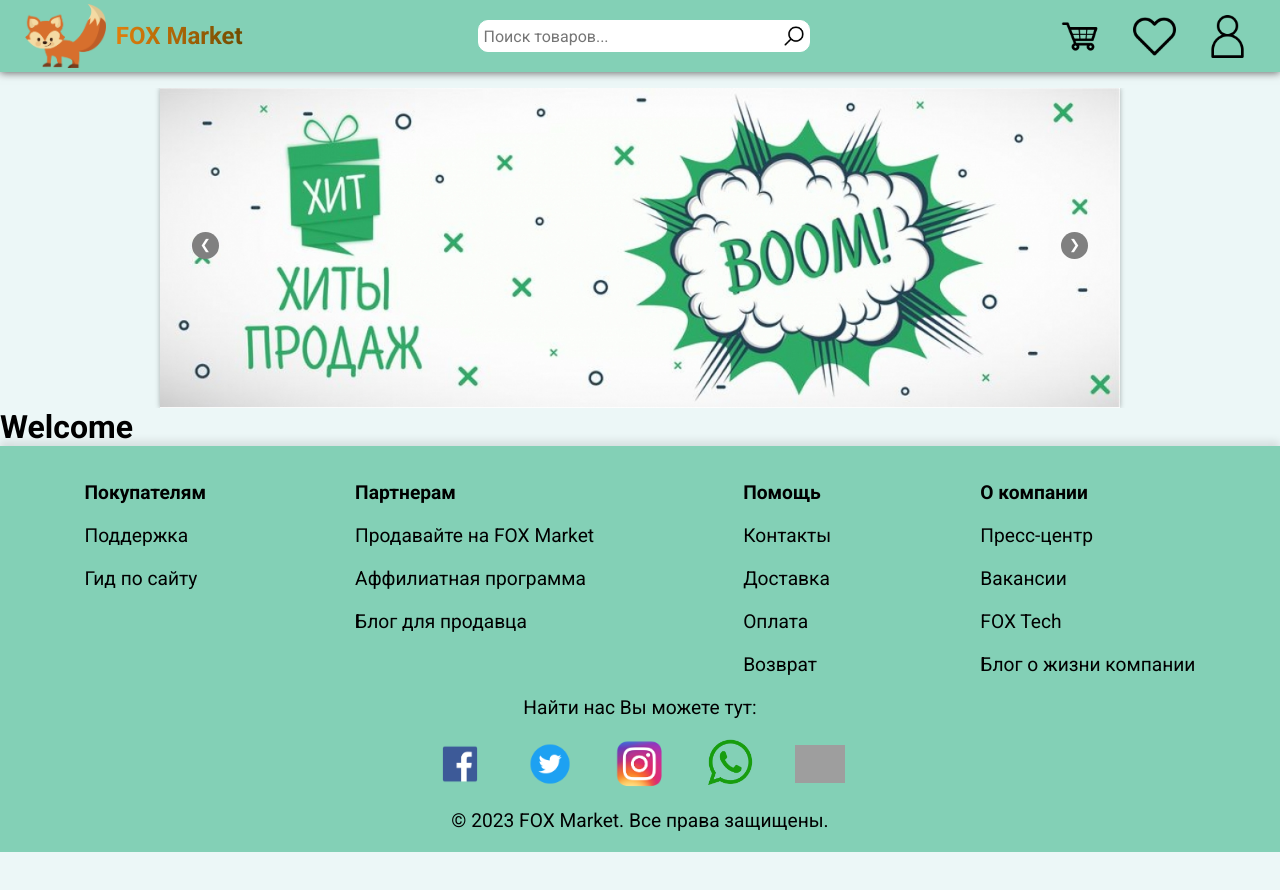
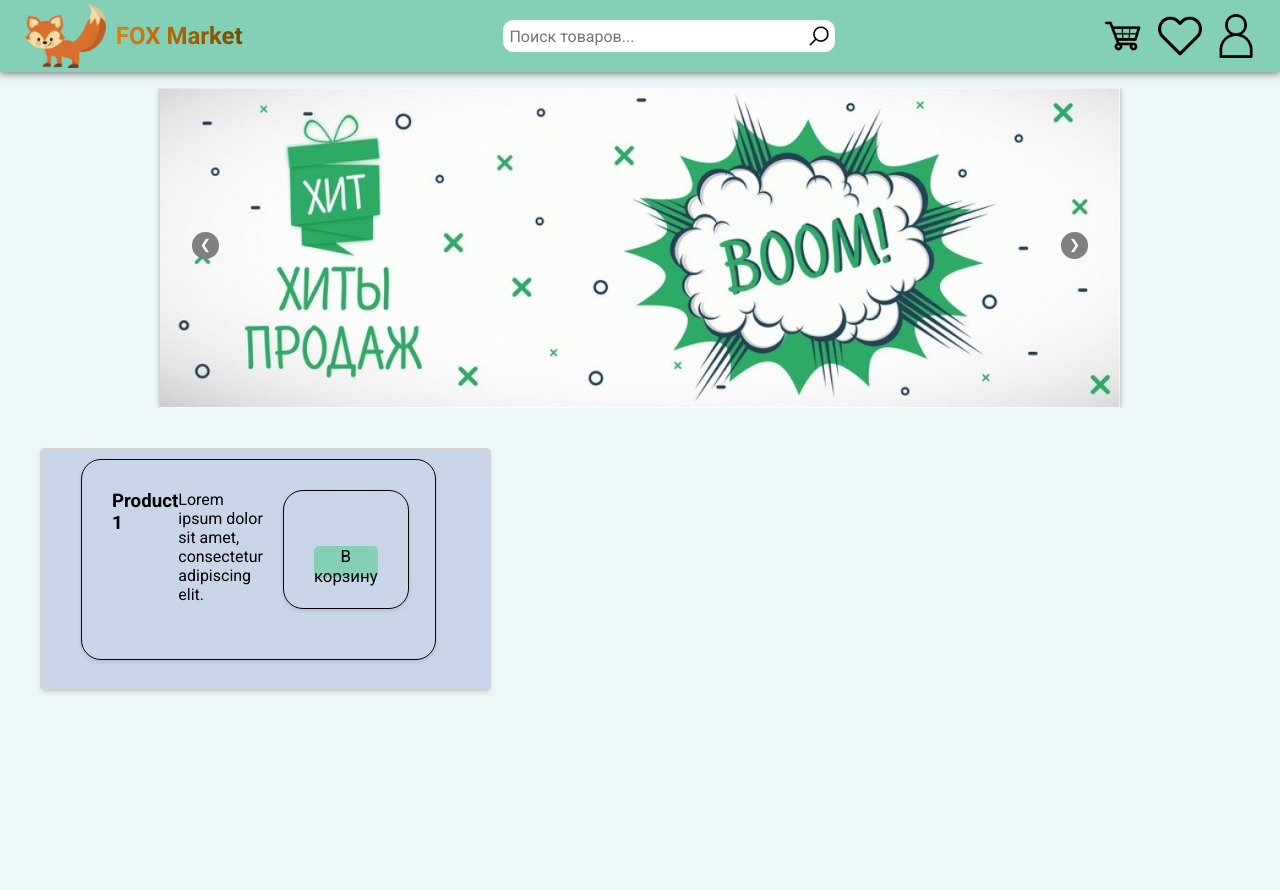
Before and after one commit to Nikoner/react-market, a React (Vite) app: page / in a window 1280 px wide. Shown: the top 890 px of the page. Before the commit the page ends 852 px from the top, so only its background shows below. Built offline with nearby package versions, Linux system fonts and the light colour scheme; grey boxes are pictures that could not be loaded.

Commit message:
edited icons in header

```diff
--- a/src/components/Footer/index.tsx
+++ b/src/components/Footer/index.tsx
@@ -43,7 +43,7 @@
     </div>
     <SocialMedia />
     <div>
-      <p>© 2023 FOX Market. Все права защищены.</p>
+      <p className="footer-copyright">© 2023 FOX Market. Все права защищены.</p>
     </div>
     </footer>
   )
--- a/src/components/Footer/style.css
+++ b/src/components/Footer/style.css
@@ -1,11 +1,3 @@
-:root {
-  --header-color: rgb(131, 208, 182);
-  --card_product-color: rgb(200, 214, 232);
-  --button_hover-color: rgb(147, 196, 180);
-  --background_hover-color: #e6e6e6;
-  --background-muter-index: 999;
-}
-
 .footer {
   text-align: center;
   padding: 10px;
@@ -16,7 +8,7 @@
   flex-direction: column;
 }
 
-.footer p {
+.footer-copyright {
   padding: 10px;
   font-size: 120%;
 }
--- a/src/components/Header/style.css
+++ b/src/components/Header/style.css
@@ -7,7 +7,7 @@
   background-color: var(--header-color);
   box-shadow: 0px 1px 8px rgb(106, 106, 106);
   height: 9vh;
-  overflow: hidden;
+  /* overflow: hidden; */
   margin-bottom: 1em;
   position: sticky;
   top: 0;
--- a/src/components/NavBar/index.tsx
+++ b/src/components/NavBar/index.tsx
@@ -9,9 +9,27 @@
   return (
     <nav className="navigation-icons">
       <ul className="icons-container">
-        <li><Link to="/basket" className="icons-designations"><div className="icons-header"><img src={basket} alt="basket" /></div></Link></li>
-        <li><Link to="/favorites" className="icons-designations"><div className="icons-header"><img src={favorites} alt="favorites" /></div></Link></li>
-        <li><Link to="/login" className="icons-designations"><div className="icons-header"><img src={account} alt="account" /></div></Link></li>
+        <li>
+          <Link to="/basket" className="icons-designations">
+            <div className="icons-box">
+              <img src={basket} alt="basket" />
+            </div>
+          </Link>
+        </li>
+        <li>
+          <Link to="/favorites" className="icons-designations">
+            <div className="icons-box">
+              <img src={favorites} alt="favorites" />
+            </div>
+          </Link>
+        </li>
+        <li>
+          <Link to="/login" className="icons-designations">
+            <div className="icons-box">
+              <img src={account} alt="account" />
+            </div>
+          </Link>
+        </li>
       </ul>
     </nav>
   )
--- a/src/components/NavBar/style.css
+++ b/src/components/NavBar/style.css
@@ -7,24 +7,40 @@
   display: flex;
   flex-direction: row;
   justify-content: center;
+  height: 100%;
+}
+
+.navigation-icons {
+  height: 100%;
 }
 
 .navigation-icons img {
   height: 60%;
-  padding: 15px;
+  /* padding: 15px; */
   transition: box-shadow 0.3s ease-in-out;
 }
 
-.navigation-icons img:hover {
+.icons-designations:hover {
   box-shadow: 0px 0px 5px rgba(0, 0, 0, 0.3);
 }
 
-.navigation-icons img:active {
+.icons-designations:active {
   transform: translateY(2px);
   box-shadow: 0px 0px 0px rgba(0, 0, 0, 0.3) inset;
 }
 
-.icons-header {
+.icons-box {
+  display: flex;
+  height: 9vh;
+  align-items    : center;
+  justify-content: center;
+}
+
+.icons-designations {
   display: block;
-  height: 9vh;
+  box-sizing     : border-box;
+  text-decoration: none;
+  height         : 100%;
+  padding        : 0 0.4em;
+  margin         : 0;
 }
--- a/src/components/Product/ProductPurchaseButton/style.css
+++ /dev/null
@@ -1,28 +0,0 @@
-:root {
-  --header-color: rgb(131, 208, 182);
-  --card_product-color: rgb(200, 214, 232);
-  --button_hover-color: rgb(147, 196, 180);
-  --background_hover-color: #e6e6e6;
-  --background-muter-index: 999;
-}
-
-.product-details button {
-  margin-top: 25px;
-  font-size: 105%;
-  width: 100%;
-  height: 4vh;
-  max-width: 150px;
-  background-color: var(--header-color);
-  border-radius: 5px;
-  border: none;
-  transition: box-shadow 0.01s ease-in-out, transform 0.01s ease-in-out;
-}
-
-.product-details button:hover {
-  background-color: var(--button_hover-color);
-}
-
-.product-details button:active {
-  box-shadow: 0px 0px 10px rgba(0, 0, 0, 0.3);
-  transform: scale(0.95);
-}
--- a/src/components/Product/index.tsx
+++ b/src/components/Product/index.tsx
@@ -1,7 +1,15 @@
-import ProductPurchaseButton from './ProductPurchaseButton';
+// import { useEffect, useState } from 'react';
 import './style.css';
 
 const Product = () => {
+  // const [products, setProducts] = useState(0);
+
+  // useEffect(() => {
+  //   fetch ('https://fakestoreapi.com/products')
+  //   .then(res => res.json()) as Promise<any>;
+  //   .then (data => setProducts(data))
+  // })
+
   return (
     <div className="content">
       <div className="product">
@@ -9,7 +17,9 @@
         <div className="product-details">
           <h3>Product 1</h3>
           <p>Lorem ipsum dolor sit amet, consectetur adipiscing elit.</p>
-          <ProductPurchaseButton />
+          <div className="product-details">
+            <button>В корзину</button>
+          </div>
         </div>
       </div>
     </div>
--- a/src/components/Product/style.css
+++ b/src/components/Product/style.css
@@ -33,3 +33,24 @@
 .product-details h3 {
   margin-bottom: 25px;
 }
+
+.product-details button {
+  margin-top: 25px;
+  font-size: 105%;
+  width: 100%;
+  height: 4vh;
+  max-width: 150px;
+  background-color: var(--header-color);
+  border-radius: 5px;
+  border: none;
+  transition: box-shadow 0.01s ease-in-out, transform 0.01s ease-in-out;
+}
+
+.product-details button:hover {
+  background-color: var(--button_hover-color);
+}
+
+.product-details button:active {
+  box-shadow: 0px 0px 10px rgba(0, 0, 0, 0.3);
+  transform: scale(0.95);
+}
--- a/src/components/SearchForm/index.tsx
+++ b/src/components/SearchForm/index.tsx
@@ -14,8 +14,6 @@
   }
 
   return (
-    <div>
-    <div className="background-muter"></div>
     <div className="search-container">
       <form action="" className="search-form">
         <div className="search-input-group">
@@ -42,7 +40,7 @@
         </div>
       </form>
     </div>
-  </div>
+
   )
 }
 
--- a/src/components/SearchForm/style.css
+++ b/src/components/SearchForm/style.css
@@ -34,7 +34,6 @@
 
 .search-options {
   list-style-type: none;
-
 }
 
 .search-options-container {
--- a/src/pages/HomePage/index.tsx
+++ b/src/pages/HomePage/index.tsx
@@ -1,10 +1,11 @@
+import ProductList from '../../components/ProductList';
 import PromoCarousel from '../../components/PromoCarousel';
 
 const Home = () => {
   return (
     <div>
       <PromoCarousel />
-      <h1>Welcome</h1>
+      <ProductList />
     </div>
   )
 }
```
Also changed, not shown: src/components/Product/ProductPurchaseButton/index.tsx (deleted, +0 -11 lines). Lines whose indentation alone changed are shown as unchanged.
